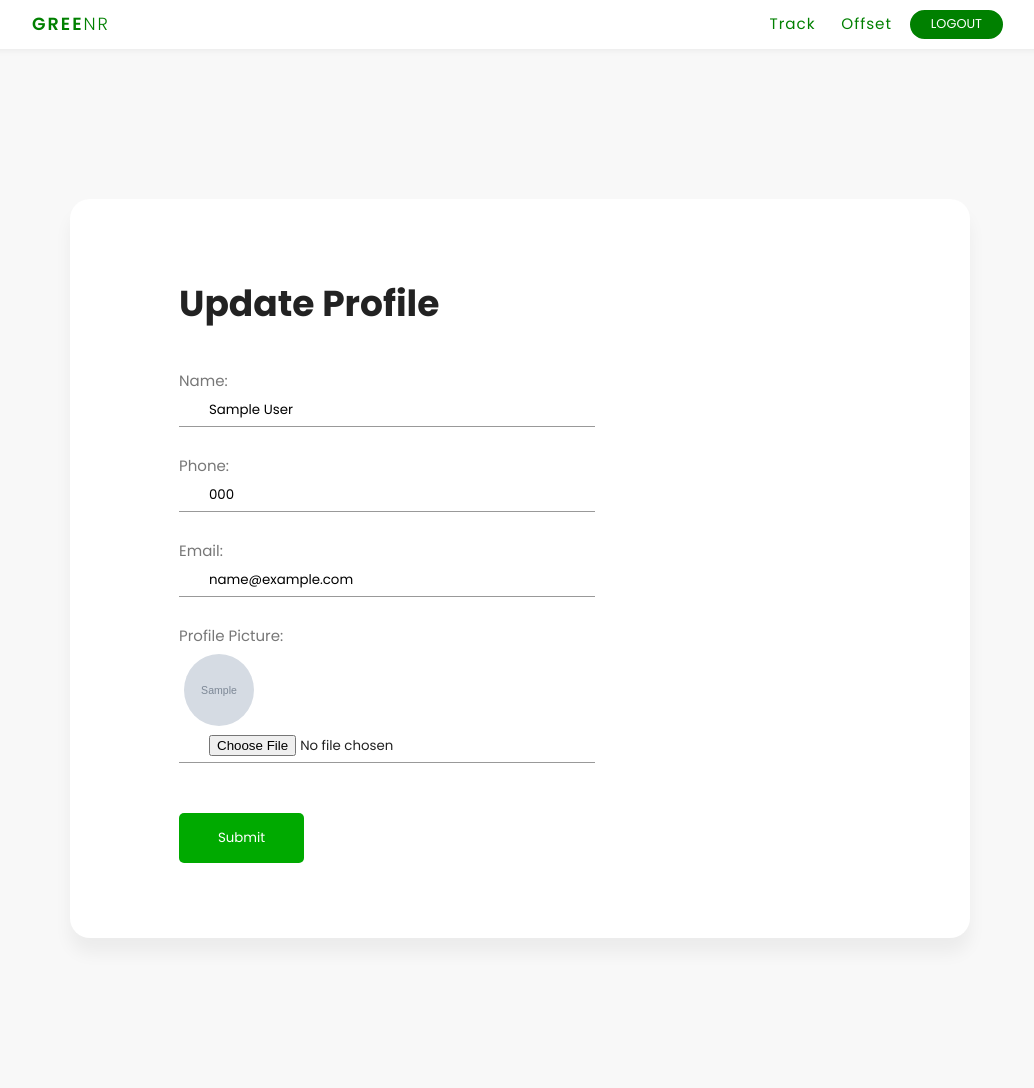
After one commit to ErikKarsen/TEST-Greenr, a Django app: page /update_customer/ in a window 1280 px wide. The commit adds this page. Shown: the whole page, without its empty margins (120-1154 px from the left). Run offline with Django 3.2, Linux system fonts and the light colour scheme; a user stored in the database is signed in; tables that the repository leaves empty hold one stand-in row (values such as "Sample post"); grey boxes marked "Sample" are stand-in pictures; some libraries are stand-ins or nearby versions.

Commit message:
customer form

```diff
--- a/accounts/forms.py
+++ b/accounts/forms.py
@@ -3,7 +3,7 @@ from django.contrib.auth.models import User
 from django import forms
 
 from django.forms import ModelForm
-from .models import Journey
+from .models import *
 
 
 class CreateUserForm(UserCreationForm):
@@ -16,3 +16,13 @@ class JourneyForm(ModelForm):
     class Meta:
         model = Journey
         fields = ['transportation', 'duration_hours', 'duration_minutes']
+
+
+class CustomerForm(ModelForm):
+    class Meta:
+        model = Customer
+        fields = '__all__'
+        exclude = ['user']
+        widgets = {
+            'profile_pic': forms.FileInput,
+        }
--- a/accounts/static/css/style.css
+++ b/accounts/static/css/style.css
@@ -743,3 +743,7 @@ label.valid:after {
 #profile_events{
     text-align: center;
 }
+
+#update_image{
+    transform: translate(0px,0px);
+}
--- /dev/null
+++ b/accounts/templates/accounts/customer_form.html
@@ -0,0 +1,45 @@
+{% extends 'accounts/main.html' %}
+{% load static %}
+
+{% block content %}
+
+<div class="main">
+
+    <section class="create-journey">
+        <div class="container">
+            <div class="signup-content">
+                <div class="signup-form">
+                    <h2 class="form-title">Update Profile</h2>
+                    <form method="POST" enctype="multipart/form-data" class="customer-form" id="customer-form">
+                        {% csrf_token %}
+                        <div class="form-group">
+                            <p>Name:</p>
+                            {{form.name}}
+                        </div>
+                        <div class="form-group">
+                            <p>Phone:</p>
+                            {{form.phone}}
+                        </div>
+                        <div class="form-group">
+                            <p>Email:</p>
+                            {{form.email}}
+                        </div>
+                        <div class="form-group">
+                            <p>Profile Picture:</p>
+                            <div class="image-container" id="update_image">
+                                <img src="{{request.user.customer.profile_pic.url}}" />
+                            </div>
+                            {{form.profile_pic}}
+                        </div>
+                        <div class="form-group form-button">
+                            <input type="submit" name="signup" id="signup" class="form-submit" value="Submit"/>
+                        </div>
+                    </form>
+                </div>
+            </div>
+        </div>
+    </section>
+
+</div>
+
+{% endblock %}
--- a/accounts/templates/accounts/user.html
+++ b/accounts/templates/accounts/user.html
@@ -10,10 +10,10 @@
             <div class="image-container">
                         <img src="{{request.user.customer.profile_pic.url}}" />
             </div>
-            <h3>Alaina Wick</h3>
+            <h3>{{request.user.customer.name}}</h3>
 
             <div class="edit-vector">
-                <a href="" class="edit-link"><img src="{% static 'images/edit-icon.png' %}" alt="edit"></a>
+                <a href="{% url 'update_customer' %}" class="edit-link"><img src="{% static 'images/edit-icon.png' %}" alt="edit"></a>
             </div>
         </div>
         <div class="middle-container">
--- a/accounts/urls.py
+++ b/accounts/urls.py
@@ -10,6 +10,7 @@ urlpatterns = [
 
     path('', views.home, name='home'),
     path('user/', views.userPage, name='user_page'),
+    path('update_customer/', views.updateCustomer, name='update_customer'),
 
 
     path('create_journey', views.createJourney, name='create_journey'),
--- a/accounts/views.py
+++ b/accounts/views.py
@@ -3,7 +3,7 @@ from django.contrib.auth import authenticate, login, logout
 from django.contrib.auth.decorators import login_required
 from django.contrib import messages
 
-from .forms import CreateUserForm, JourneyForm
+from .forms import *
 from .models import *
 from django.db.models import Sum
 
@@ -77,6 +77,21 @@ def userPage(request):
     return render(request, 'accounts/user.html', context)
 
 @login_required(login_url='login')
+def updateCustomer(request):
+    customer = request.user.customer
+    form = CustomerForm(instance=customer)
+
+    if request.method == 'POST':
+        form = CustomerForm(request.POST, request.FILES, instance=customer)
+        if form.is_valid():
+            form.save()
+            return redirect('user_page')
+
+
+    context = {'form': form}
+    return render(request, 'accounts/customer_form.html', context)
+
+@login_required(login_url='login')
 def createJourney(request):
     form = JourneyForm()
     if request.method == 'POST':
```
Also changed, not shown: 1 other file.
